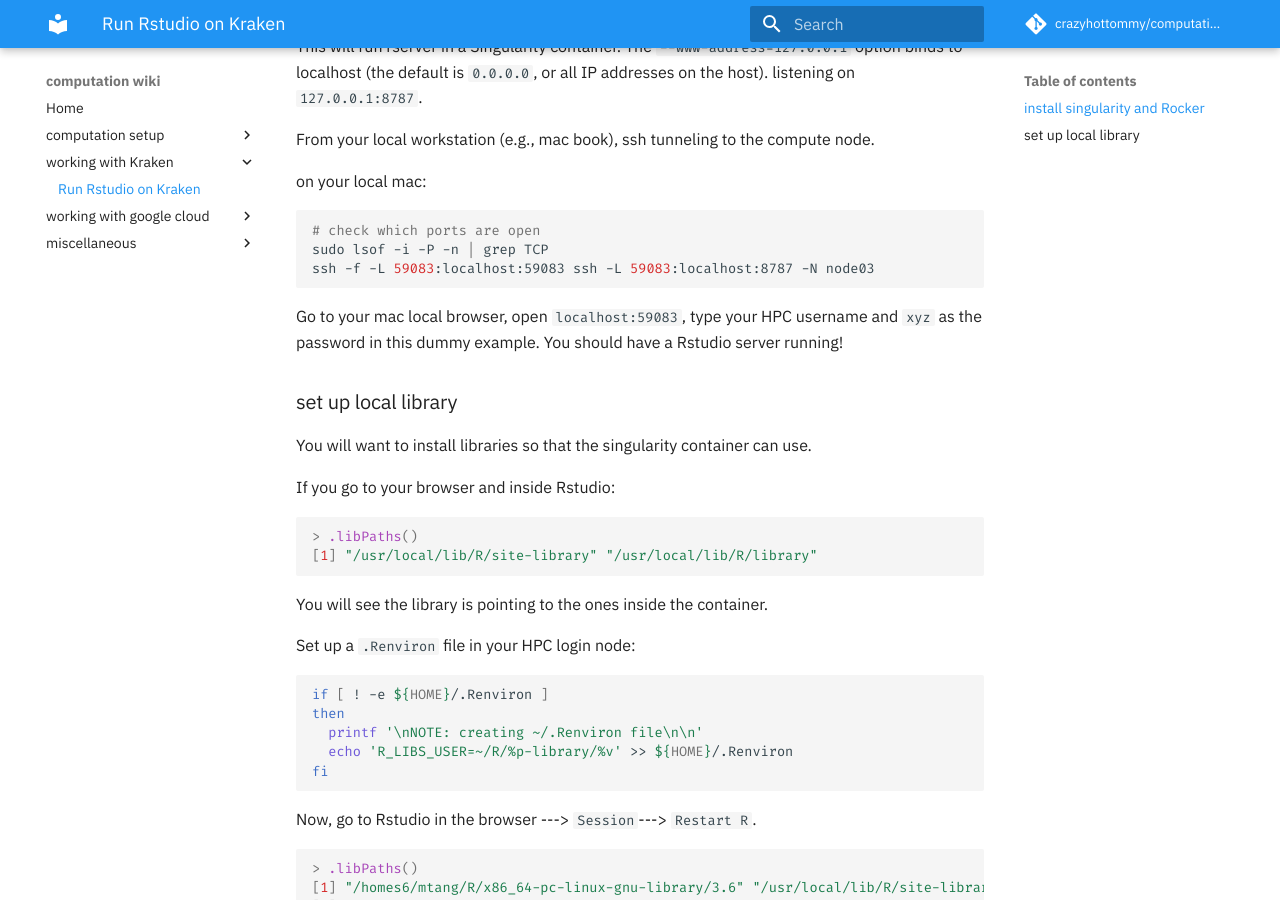
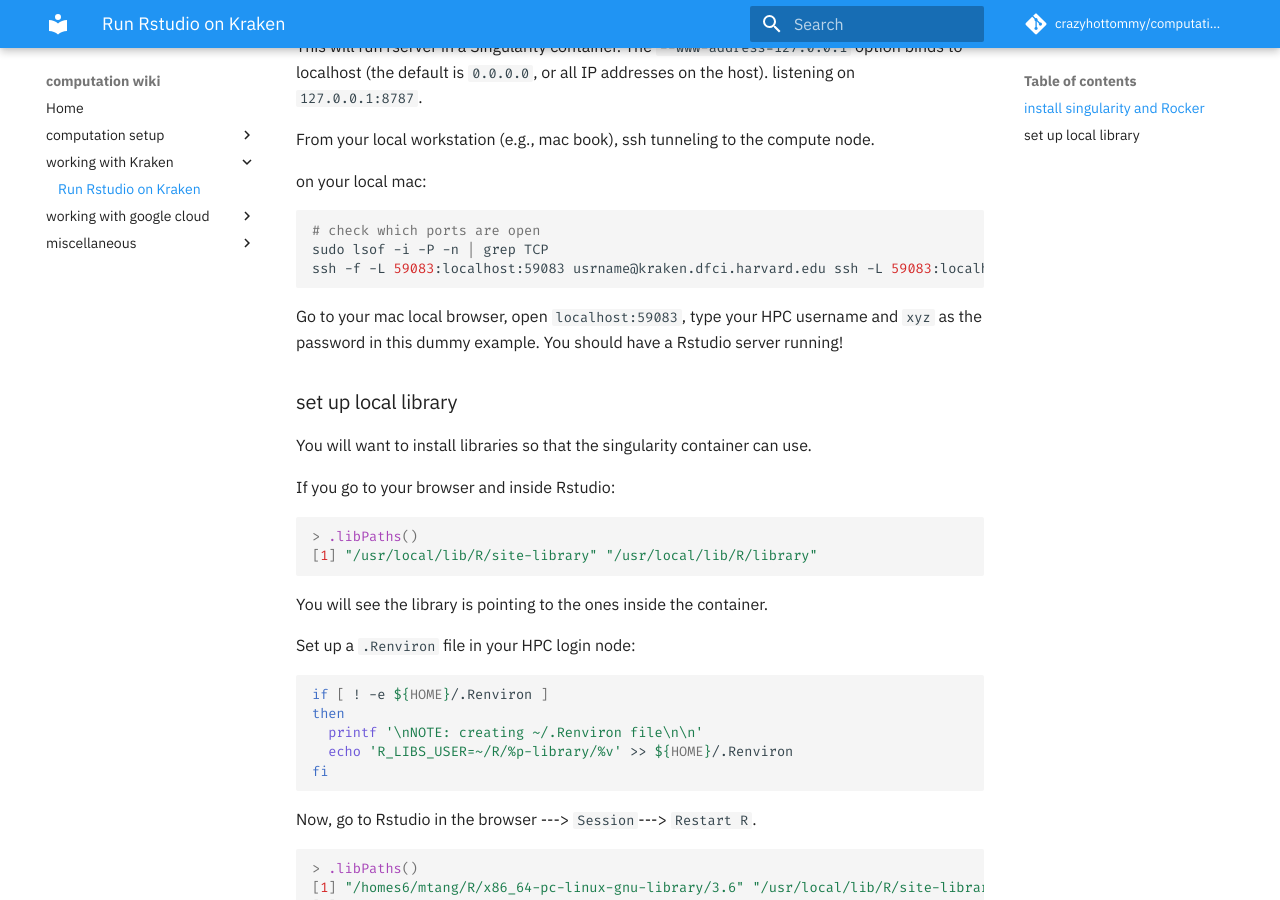
Before and after one commit to crazyhottommy/computation_wiki, an MkDocs documentation site: the page built from docs/kraken/kraken_rstudio.md, in a window 1280 px wide and 900 px high, scrolled down 1738 px. Built offline with MkDocs 1.6.1 and Material for MkDocs 9.7.7, drawn with Linux system fonts in a browser that asks for light colours; nearby versions of some CDN libraries; library files that are not in the unit come from our copies; comment, search, counter and statistics services are not loaded.

Commit message:
add kraken server

````diff
--- a/docs/kraken/kraken_rstudio.md
+++ b/docs/kraken/kraken_rstudio.md
@@ -97,7 +97,7 @@ on your local mac:
 ```bash
 # check which ports are open
 sudo lsof -i -P -n | grep TCP
-ssh -f -L 59083:localhost:59083 ssh -L 59083:localhost:8787 -N node03
+ssh -f -L 59083:localhost:59083 usrname@kraken.dfci.harvard.edu ssh -L 59083:localhost:8787 -N node03
 ```
 
 
````
Also changed, not shown: site/kraken/kraken_rstudio/index.html, site/search/search_index.json, site/sitemap.xml, 1 other file.
